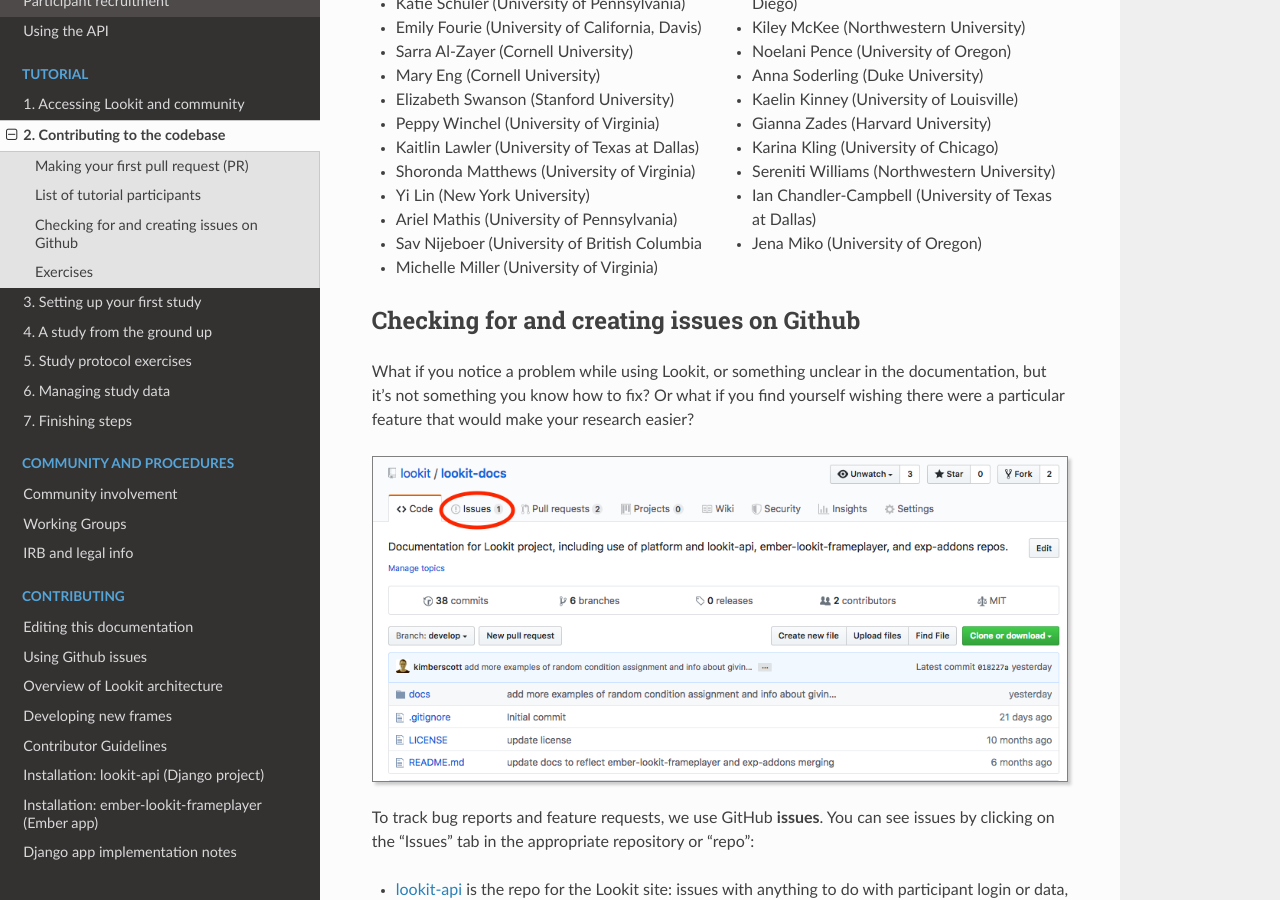
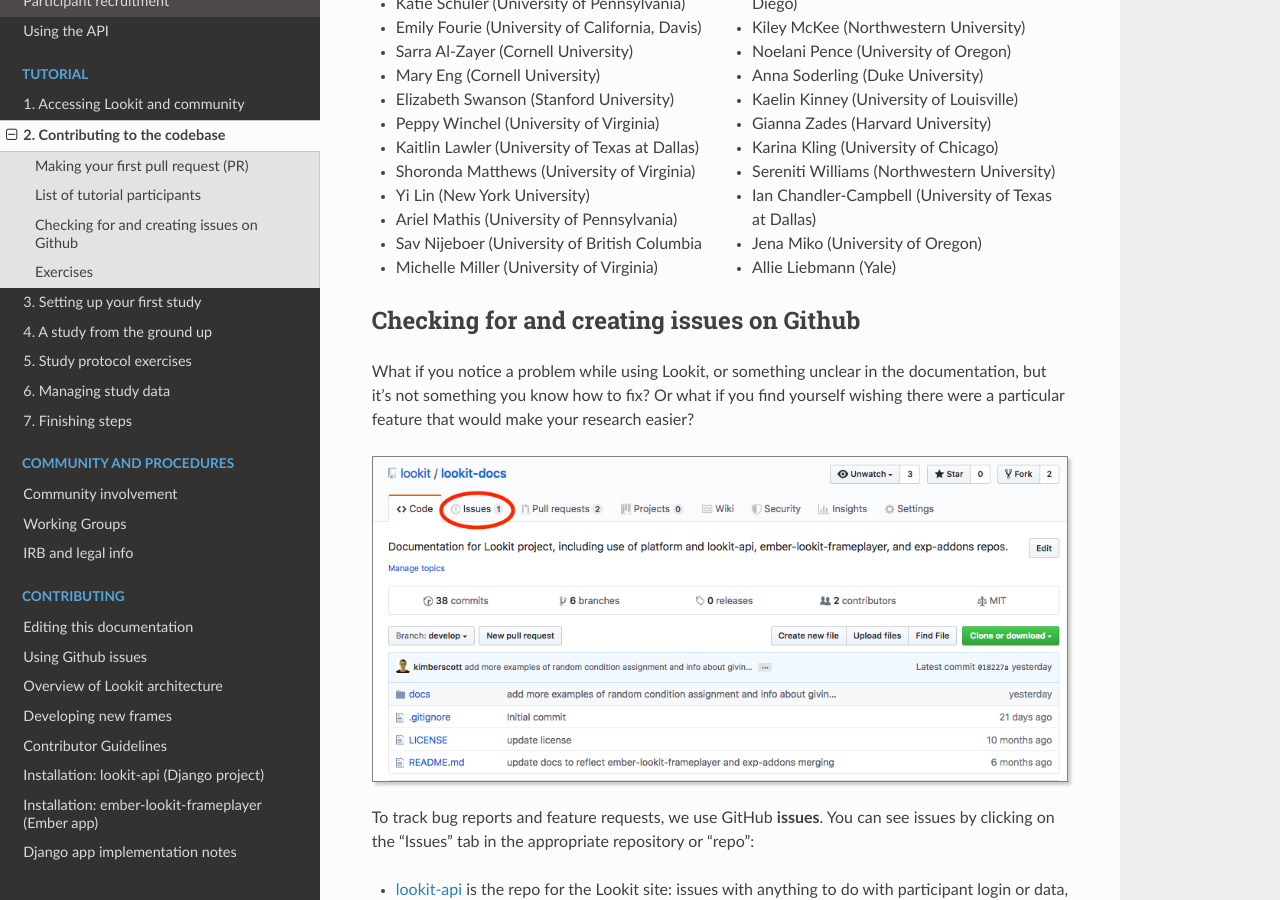
Before and after one commit to lookit/lookit-docs, a Sphinx documentation site: the page built from docs/source/tutorial-contributing.rst, in a window 1280 px wide and 900 px high, scrolled down 6873 px. Built offline with Sphinx 7.4.7 and the Read the Docs theme 2.0.0, drawn with Linux system fonts in a browser that asks for light colours.

Commit message:
Update tutorial-contributing.rst

```diff
--- a/docs/source/tutorial-contributing.rst
+++ b/docs/source/tutorial-contributing.rst
@@ -256,6 +256,7 @@
 - Sereniti Williams (Northwestern University)
 - Ian Chandler-Campbell (University of Texas at Dallas)
 - Jena Miko (University of Oregon)
+- Allie Liebmann (Yale)
 
 Checking for and creating issues on Github
 -------------------------------------------
```
